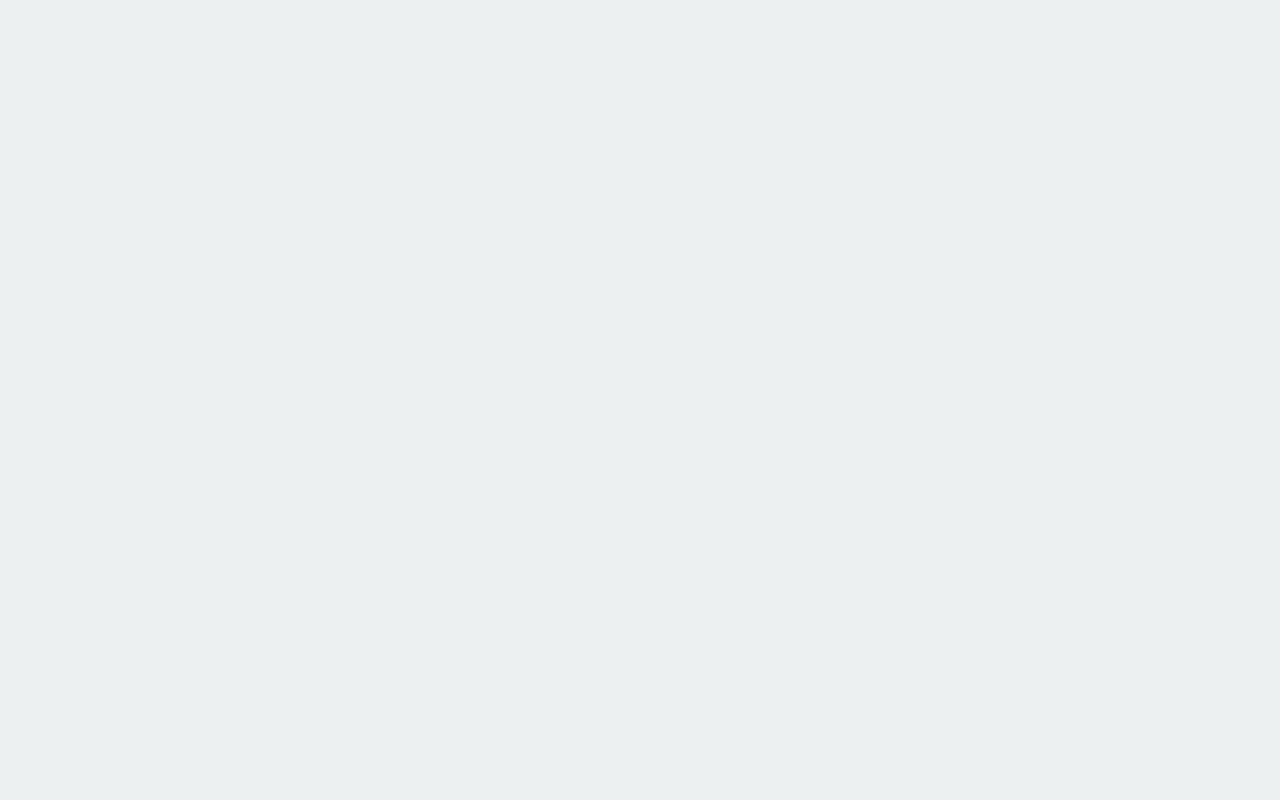
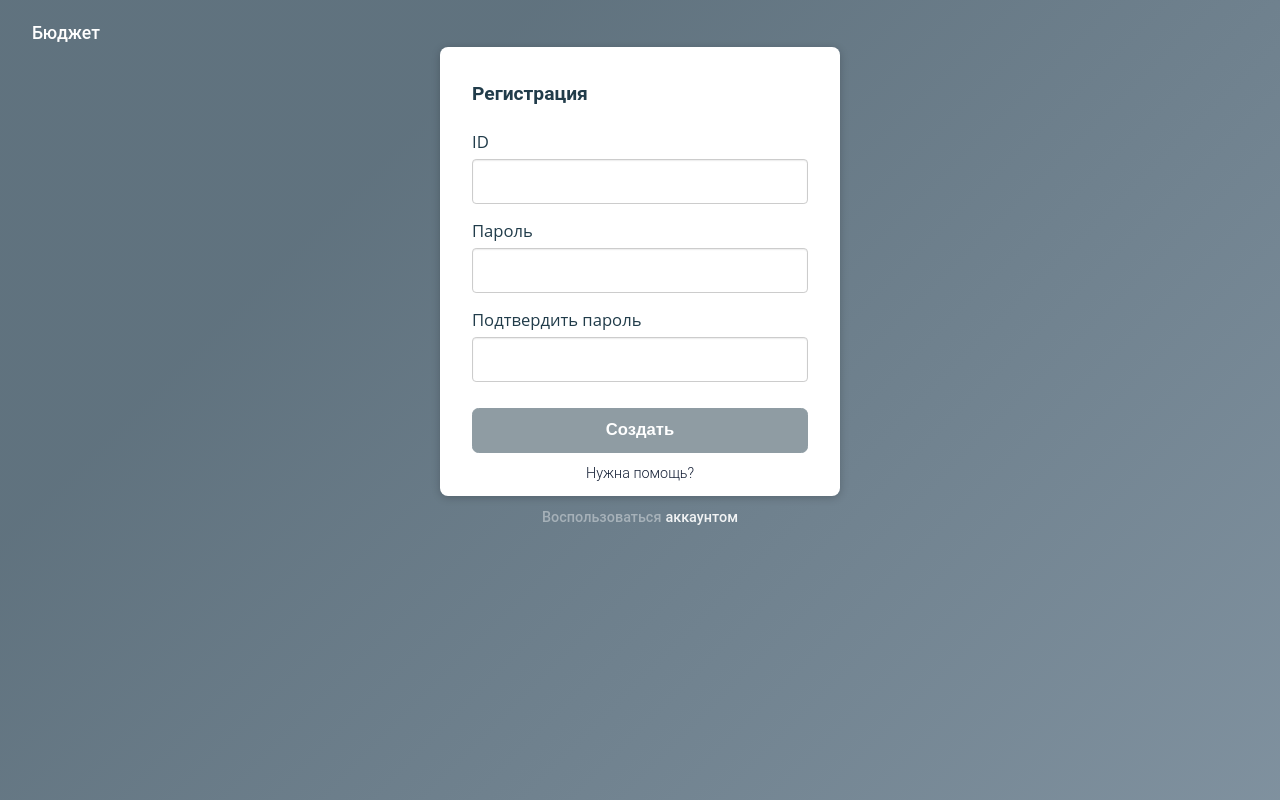
Before and after one commit to junk-maker/web-app, a React app: page /sign-up in a window 1280 px wide. Before the commit this address had no page. Built offline with nearby package versions, Linux system fonts and the light colour scheme.

Commit message:
some refactoring

```diff
--- a/src/App.js
+++ b/src/App.js
@@ -8,6 +8,7 @@ import StorageService from './services/StorageService';
 import {Route, Routes, Navigate} from 'react-router-dom';
 import ValidationService from './services/ValidationService';
 import SignIn from './components/presentation/sign-in/SignIn';
+import SignUp from './components/presentation/sign-up/SignUp';
 import DataSchemesService from './services/DataSchemesService';
 
 const App = () => {
@@ -24,6 +25,7 @@ const App = () => {
             <Frame>
                 <Routes>
                     <Route path={'/'} element={<SignIn/>}/>
+                    <Route path={'/sign-up'} element={<SignUp/>}/>
                 </Routes>
             </Frame>
         </ContextState>
--- a/src/components/container/form/authorization/Authorization.js
+++ b/src/components/container/form/authorization/Authorization.js
@@ -17,8 +17,8 @@ const Authorization = memo(({type, token, schema, children, resetToken}) => {
     const {appService, markupService, storageService, validationService} = ContextData();
     let error = '';
     let email = '';
-    let setStateHandler = () => {};
     let loading = false;
+    console.log(form)
     // const response = error || email || verification || passwordReset ?
     //     error || passwordReset || email?.response || verification?.response : null
     // ;
@@ -88,11 +88,11 @@ const Authorization = memo(({type, token, schema, children, resetToken}) => {
         // dispatch(activationResetStateHandler());
     }, []);
 
-    // const setStateHandler = useCallback(schema => {
-    //     let isFormValidLocal = validationService.setAuthStateHandler(schema);
-    //     setForm(schema);
-    //     setIsFormValid(isFormValidLocal);
-    // }, [setForm, setIsFormValid, validationService]);
+    const setStateHandler = useCallback(schema => {
+        let isFormValidLocal = validationService.setAuthStateHandler(schema);
+        setForm(schema);
+        setIsFormValid(isFormValidLocal);
+    }, [setForm, setIsFormValid, validationService]);
 
     // const alertResetStateHandler = useCallback(() => {
     //     let emailActivation = () => {
--- /dev/null
+++ b/src/components/presentation/sign-up/SignUp.js
@@ -0,0 +1,16 @@
+import React, {memo} from 'react';
+import Auth from '../auth/Auth';
+import {ContextData} from '../../../context/Context';
+
+const SignUp = memo(() => {
+    const {dataSchemesService} = ContextData();
+
+    return (
+        <Auth
+            type={'sign-up'}
+            schema={dataSchemesService.registerSchema()}
+        />
+    );
+});
+
+export default SignUp;
--- a/src/sass/components/auth.scss
+++ b/src/sass/components/auth.scss
@@ -65,7 +65,7 @@
       justify-content: center;
     }
     &__form-cell {
-      width: 30em;
+      width: 25em;
       padding: 2em;
       overflow: visible;
       position: relative;
--- a/src/services/DataSchemesService.js
+++ b/src/services/DataSchemesService.js
@@ -53,7 +53,7 @@ class DataSchemesService {
                 touched: false,
                 type: 'password',
                 validation: {
-                    minLength: 6,
+                    minLength: 2,
                     strength: true,
                     required: true
                 },
@@ -69,7 +69,7 @@ class DataSchemesService {
                 touched: false,
                 type: 'password',
                 validation: {
-                    minLength: 6,
+                    minLength: 2,
                     confirm: true,
                     required: true
                 },
@@ -127,7 +127,7 @@ class DataSchemesService {
                 touched: false,
                 type: 'password',
                 validation: {
-                    minLength: 6,
+                    minLength: 2,
                     strength: true,
                     required: true,
                 },
@@ -176,7 +176,7 @@ class DataSchemesService {
                 touched: false,
                 type: 'password',
                 validation: {
-                    minLength: 6,
+                    minLength: 2,
                     strength: true,
                     required: true,
                 },
--- a/src/services/MarkupService.js
+++ b/src/services/MarkupService.js
@@ -83,7 +83,7 @@ class MarkupService {
 
     validationMarkupTemplate(control) {
         let error = control.type === 'id' ? control.value.length > 2 ?
-            'Неверный адрес электронной почты' : control.error : control.error || 'Введите верное значение';
+            'Неверный ID' : control.error : control.error || 'Введите верное значение';
 
         return  this.validationService.isInvalid(control.valid, control.touched, !!control.validation) || control.required ?
             <div className={'form__error'}>
@@ -112,7 +112,7 @@ class MarkupService {
     passwordStrengthMarkupTemplate(form, result, control) {
         return control.validation.strength ? form.password.value.length > 1 ?
             <div className={'form__error'}>
-                <div className={this.classNamePasswordStrength(form)[result.score]}>
+                <div className={this.classNamePasswordStrength()[result.score]}>
                     <span>{result.message}</span>
                 </div>
             </div> : null : null
@@ -129,6 +129,14 @@ class MarkupService {
             'verify-email': count !== 0 ? count : 'Отправить повторно',
         };
     };
+
+    classNamePasswordStrength() {
+        return {
+            2: 'form__medium',
+            3: 'form__strong',
+            1: 'form__heading',
+        };
+    };
 };
 
 export default MarkupService;
--- a/src/services/ValidationService.js
+++ b/src/services/ValidationService.js
@@ -1,6 +1,6 @@
 class ValidationService {
     validateId(id) {
-        let regExp = /[^\d\s]/ig;
+        let regExp = /^(\d){1,20}$/g;
         return regExp.test(String(id).trim());
     };
 
@@ -29,7 +29,7 @@ class ValidationService {
             isValid = value.trim() !== '' && isValid;
         };
 
-        if (validation.email) {
+        if (validation.id) {
             isValid = this.validateId(value) && isValid;
         };
 
```
